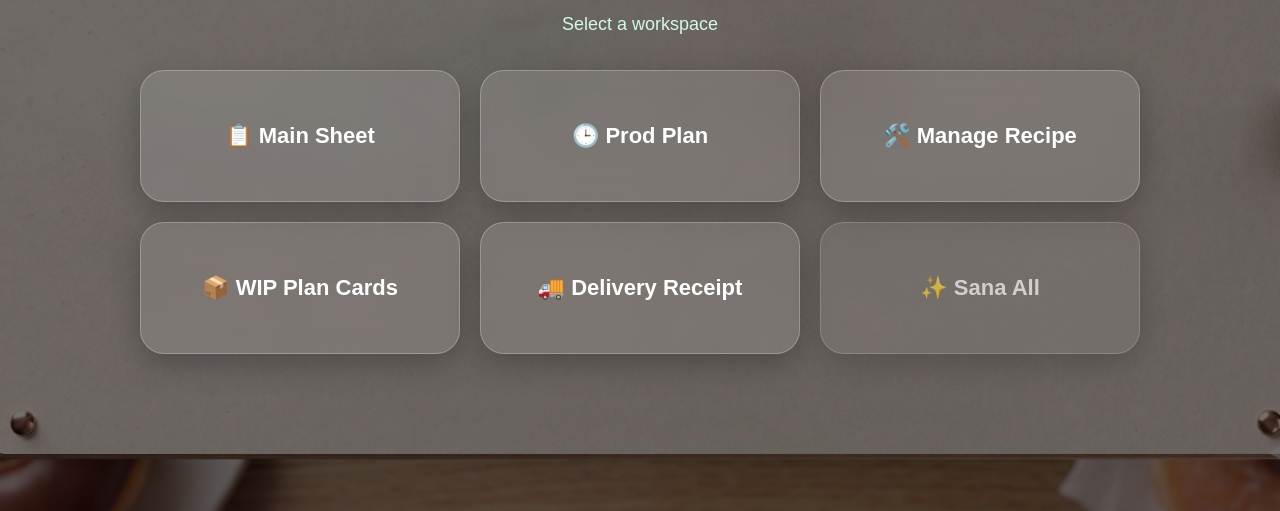
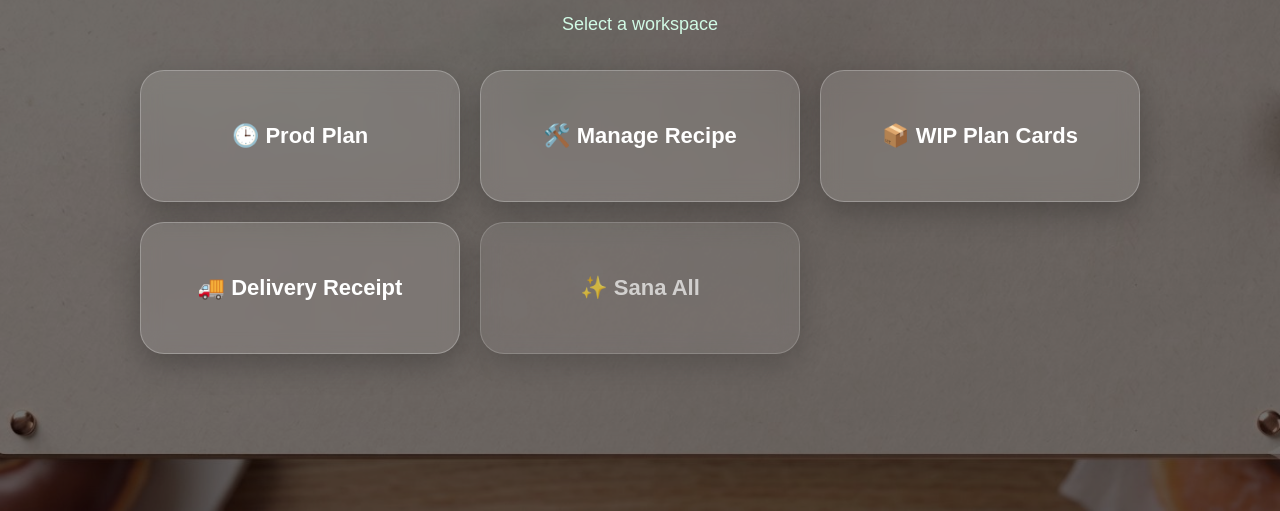
Before and after one commit to krjromales-blip/kendricselamor.github.io, a plain HTML site: page index.html in a window 1280 px wide. Shown: the part 289-800 px from the top of the page. Drawn offline with Linux system fonts and the light colour scheme.

Commit message:
Update index.html

```diff
--- a/index.html
+++ b/index.html
@@ -79,7 +79,6 @@ p{
     <p>Select a workspace</p>
 
     <div class="grid">
-        <a class="card" href="main-sheet.html">📋 Main Sheet</a>
         <a class="card" href="prod-plan.html">🕒 Prod Plan</a>
         <a class="card" href="manage-recipe.html">🛠️ Manage Recipe</a>
         <a class="card" href="wip-plan.html">📦 WIP Plan Cards</a>
```
